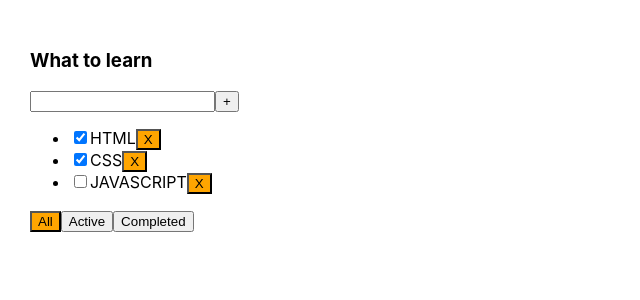
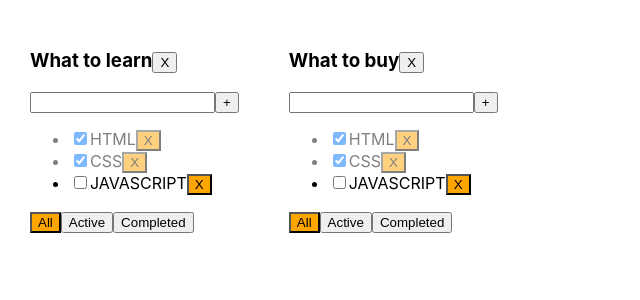
Before and after one commit to TatsianaKedrova/it-kamasutra-todolist, a React (Create React App) app: page / in a window 1280 px wide. Shown: the top 300 px of the page, without its empty margins (0-640 px from the left). Built offline with nearby package versions, Linux system fonts and the light colour scheme.

Commit message:
Added second todolist and thus changed the functionality

```diff
--- a/src/App.css
+++ b/src/App.css
@@ -24,3 +24,7 @@
 .error-text {
     color: red
 }
+
+.is-done{
+    opacity: 0.5;
+}
--- a/src/App.tsx
+++ b/src/App.tsx
@@ -12,79 +12,126 @@ export type TaskType = {
 
 export type FilterValuesType = "all" | "active" | "complete";
 
+export type TodoListType = {
+    id: string,
+    title: string,
+    filter: FilterValuesType
+}
+
+export type TasksStateType={
+    [key: string] : Array<TaskType>
+}
 
 function App() {
 
-const [tasks, setTasks] = useState<Array<TaskType>>([
-        { id: v1(), title: "HTML", isDone: true },
-        { id: v1(), title: "CSS", isDone: true },
-        { id: v1(), title: "JAVASCRIPT", isDone: false },
+    const todoListID_1 = v1();
+    const todoListID_2 = v1();
 
+    const [todoLists, setTodoLists] = useState<Array<TodoListType>>([
+        {id: todoListID_1, title: "What to learn", filter: "all"},
+        {id: todoListID_2, title: "What to buy", filter: "all"},
     ]);
 
+    const [tasks, setTasks] = useState<TasksStateType>({
+        [todoListID_1]: [
+            {id: v1(), title: "HTML", isDone: true},
+            {id: v1(), title: "CSS", isDone: true},
+            {id: v1(), title: "JAVASCRIPT", isDone: false},
+        ],
+        [todoListID_2]: [
+            {id: v1(), title: "HTML", isDone: true},
+            {id: v1(), title: "CSS", isDone: true},
+            {id: v1(), title: "JAVASCRIPT", isDone: false},
+        ],
+    });
 
-    function removeTask(taskID: string) {
-        setTasks(tasks.filter(task => task.id !== taskID));
+
+    // const [todoListFilter, setTodoListFilter] = useState<FilterValuesType>("all");
+    function removeTask(taskID: string, todoListID: string) {
+        const updatedTasks = tasks[todoListID].filter(task => task.id !== taskID);
+        setTasks({
+            ...tasks,
+            [todoListID]: updatedTasks
+        })
     }
 
-    function addTask(title: string) {
+    function addTask(title: string, todoListID: string) {
 
-        setTasks([{
+        const newTask = {
             id: v1(),
             title,
             isDone: false
-            }, ...tasks ])
+        }
+        const updatedTasks = [newTask, ...tasks[todoListID]]
+        setTasks({
+            ...tasks,
+            [todoListID]: updatedTasks
+        })
+    }
+
     /*const task: TaskType = {
         id: v1(),
         title: title,
         isDone: false
     }
-        const newTasks = [task, ...tasks];
-        setTasks(newTasks);*/
+    setTasks([task, ...tasks])*/
 
+    function changeTaskStatus(taskID: string, newIsDone: boolean, todoListID: string) {
+        const updatedTasks = tasks[todoListID].map(task => task.id === taskID ? {...task, isDone: newIsDone} : task)
+        setTasks({
+            ...tasks,
+            [todoListID]: updatedTasks
+        })
     }
 
-    function changeTaskStatus(taskID: string,  newIsDone: boolean) {
-        const updatedTasks = tasks.map(task => task.id === taskID ? {...task, isDone: newIsDone} : task)
-           /* if (task.id === taskID) {
-                return {...task, isDone: !task.isDone}
-            }
-            return task
-        })*/
-        setTasks(updatedTasks)
+    function changeTodoListFilter(newFilterValue: FilterValuesType, todoListID: string) {
+        const updatedTodoLists = todoLists.map(tl => tl.id === todoListID ? {...tl, filter: newFilterValue} : tl)
+        setTodoLists(updatedTodoLists)
+        // setTodoListFilter(newFilterValue);
     }
 
-    const [todoListFilter, setTodoListFilter] = useState<FilterValuesType>("all");
+    function removeTodoList(todoListID: string) {
+        const updatedTodoLists = todoLists.filter(tl => tl.id !== todoListID)
+        setTodoLists(updatedTodoLists)
+        delete tasks[todoListID]
+    }
 
-    function changeTodoListFilter(newFilterValue: FilterValuesType) {
-        setTodoListFilter(newFilterValue);
+    function getTasksForTodoList(todoList: TodoListType): Array<TaskType> {
+        switch (todoList.filter) {
+            case 'complete':
+                return tasks[todoList.id].filter(task => task.isDone)
+            case 'active':
+                return tasks[todoList.id].filter(task => !task.isDone)
+            default:
+                return tasks[todoList.id]
+        }
     }
 
 
-    function getTasksForTodoList() {
-        switch(todoListFilter) {
-            case 'active':
-                return tasks.filter(task => !task.isDone)
-            case 'complete':
-                return tasks.filter(task => task.isDone)
-            default:
-                return tasks
-        }
-    }
-
     return (
         <div className="App">
+            {
+                todoLists.map(tl => {
+                    return (
                         <TodoList
-                title = {'What to learn'}
-                todoListFilter={todoListFilter}
-                tasks={getTasksForTodoList()}
-                addTask = {addTask}
+                            key={tl.id}
+                            id={tl.id}
+                            title={tl.title}
+                            todoListFilter={tl.filter}
+                            tasks={getTasksForTodoList(tl)}
+                            addTask={addTask}
                             removeTask={removeTask}
+                            removeTodoList={removeTodoList}
                             changeTodoListFilter={changeTodoListFilter}
                             changeTaskStatus={changeTaskStatus}
                         />
+                    )
+                })
+            }
         </div>
     );
 }
 
+
+
 export default App;
--- a/src/ToDolist.tsx
+++ b/src/ToDolist.tsx
@@ -4,13 +4,15 @@ import { useState, KeyboardEvent } from 'react';
 
 //
 type TodoListPropsType = {
+    id: string,
     title: string,
     todoListFilter: FilterValuesType,
     tasks: Array<TaskType>,
-    addTask: (title: string) => void,
-    removeTask: (taskID: string) => void,
-    changeTodoListFilter: (newFilterValue: FilterValuesType) => void,
-    changeTaskStatus: (taskID: string,  newIsDone: boolean) => void
+    addTask: (title: string, todoListID: string) => void,
+    removeTask: (taskID: string, todoListID: string) => void,
+    removeTodoList: (todoListID: string) => void,
+    changeTodoListFilter: (newFilterValue: FilterValuesType, todoListID: string) => void,
+    changeTaskStatus: (taskID: string,  newIsDone: boolean, todoListID: string) => void
 }
 
 
@@ -20,10 +22,11 @@ function TodoList(props: TodoListPropsType) {
     const [title, setTitle] = useState<string>("");
     const [error, setError] = useState<string | null>(null)
     const tasks = props.tasks.map( task => {
-        const remoteTask = () => props.removeTask(task.id)
-        const changeStatus = (e: ChangeEvent<HTMLInputElement>) => props.changeTaskStatus(task.id, e.currentTarget.checked)
+        const removeTask = () => props.removeTask(task.id, props.id)
+        const changeStatus = (e: ChangeEvent<HTMLInputElement>) => props.changeTaskStatus(task.id, e.currentTarget.checked, props.id)
+
         return (
-            <li key={task.id}>
+            <li key={task.id} className={task.isDone ? "is-done" : ""}>
                 <input
                     type="checkbox"
                     checked={task.isDone}
@@ -31,16 +34,18 @@ function TodoList(props: TodoListPropsType) {
                 <span>{task.title}</span>
                 <button
                 className="btn-remove"
-                onClick={remoteTask}>X</button>
+                onClick={removeTask}>X</button>
             </li>
         )
 
     });
     //() => props.removeTask(task.id)
-
-    const setAllFilterValue = () => props.changeTodoListFilter("all");
-    const setActiveFilterValue = () => props.changeTodoListFilter("active");
-    const setCompleteFilterValue = () => props.changeTodoListFilter("complete");
+    const removeToDoList = () => {
+        props.removeTodoList(props.id)
+    }
+    const setAllFilterValue = () => props.changeTodoListFilter("all", props.id);
+    const setActiveFilterValue = () => props.changeTodoListFilter("active", props.id);
+    const setCompleteFilterValue = () => props.changeTodoListFilter("complete", props.id);
     const changeTitle = (e: ChangeEvent<HTMLInputElement>) => {
         setError(null)
         setTitle(e.currentTarget.value);
@@ -48,7 +53,7 @@ function TodoList(props: TodoListPropsType) {
     const addTask = () => {
         const trimmedTitle = title.trim()
         if(trimmedTitle){
-            props.addTask(title);
+            props.addTask(title, props.id);
         } else {
             setError("Title is required!")
         }
@@ -63,7 +68,7 @@ function TodoList(props: TodoListPropsType) {
 
     return (
         <div>
-            <h3>{props.title}</h3>
+            <h3>{props.title}<button onClick={removeToDoList}>X</button></h3>
             <div>
                 <input
                 value={title}
@@ -79,7 +84,7 @@ function TodoList(props: TodoListPropsType) {
             </ul>
             <div>
                 <button
-                    className = {props.todoListFilter === "all" ? "active-filter" : ""}
+                    className = {(props.todoListFilter === "all" ) ? "active-filter" : ""}
                     onClick={setAllFilterValue}
                 >All</button>
                 <button
```
Lines whose indentation alone changed are shown as unchanged.
